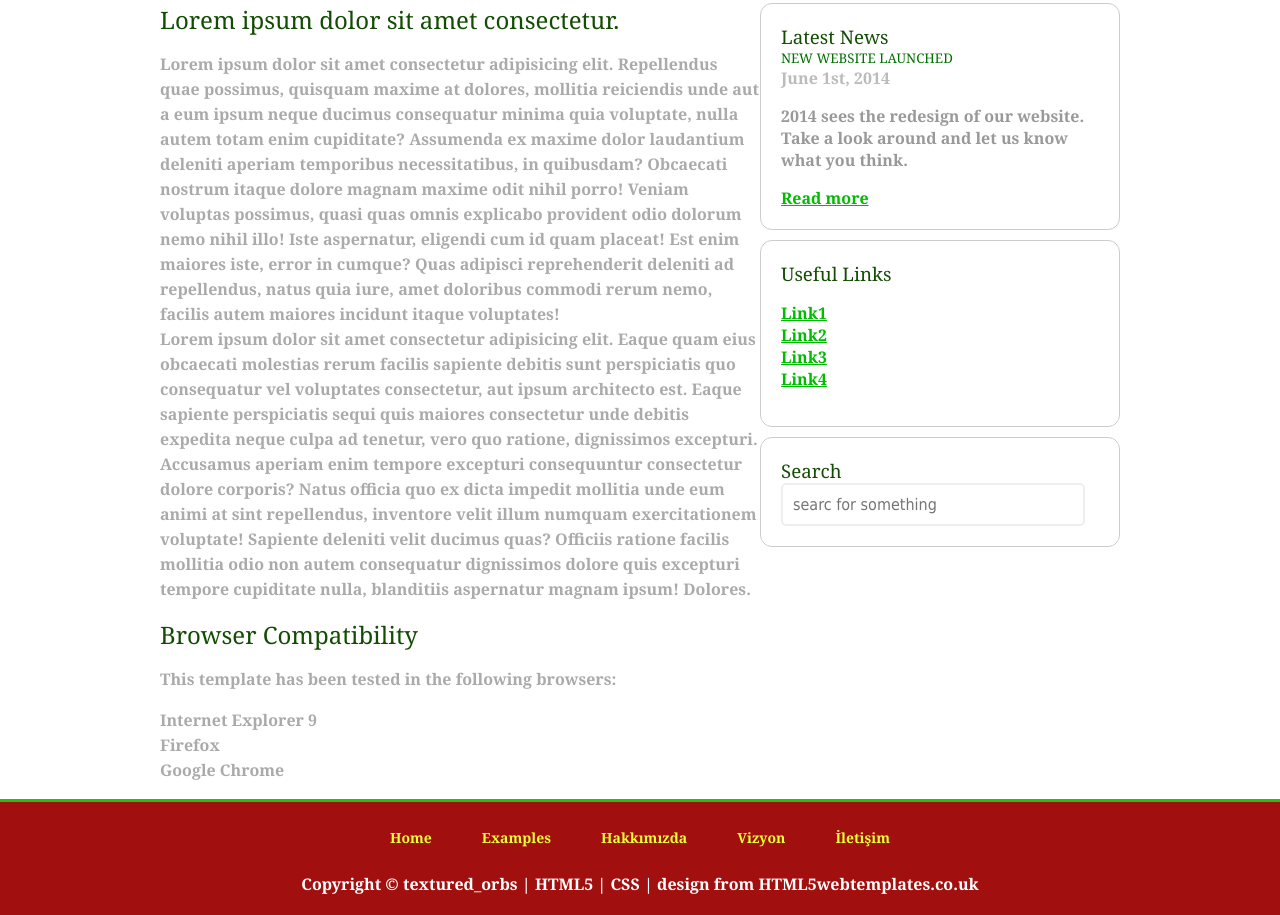
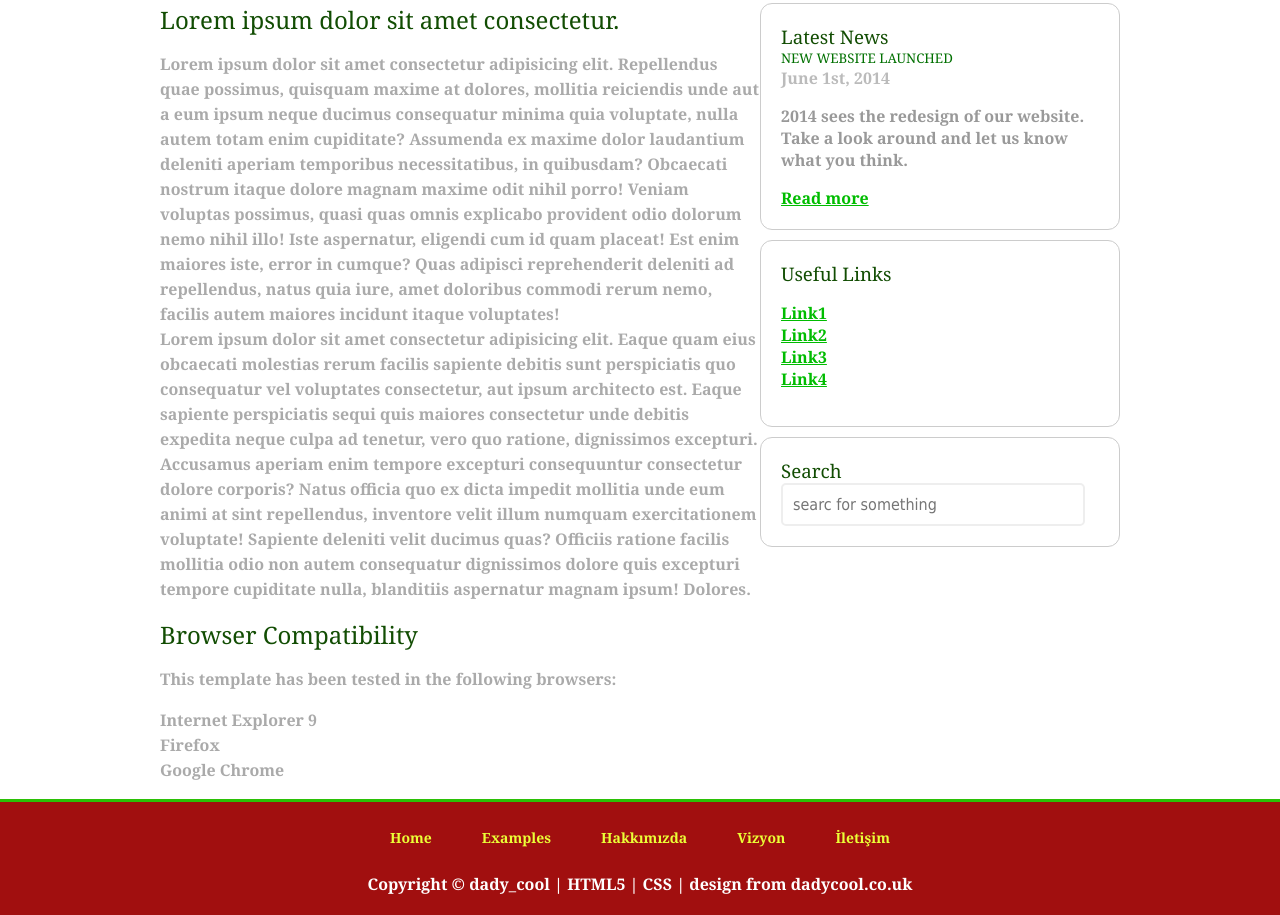
Before and after one commit to furkankilicfk/html5-css3, a plain HTML site: page index.html in a window 1280 px wide. Shown: the part 431-1346 px from the top of the page. Drawn offline with Linux system fonts and the light colour scheme.

Commit message:
Update index.html

```diff
--- a/index.html
+++ b/index.html
@@ -93,7 +93,7 @@
 					<li><a href="#">İletişim</a></li>
 				</ul>
 				<div class="copy">
-					Copyright © textured_orbs | HTML5 | CSS | design from HTML5webtemplates.co.uk
+					Copyright © dady_cool | HTML5 | CSS | design from dadycool.co.uk
 				</div>
 		</div>
 	</footer>
```
